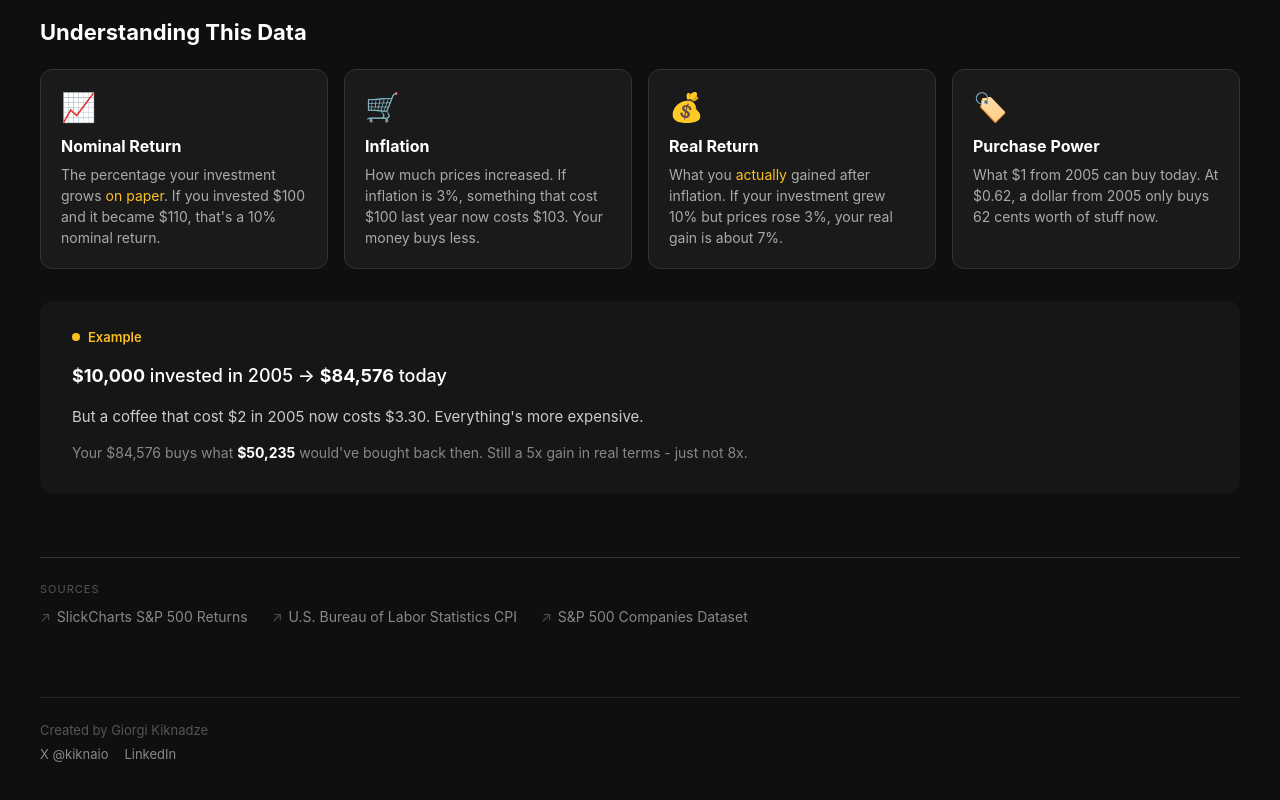
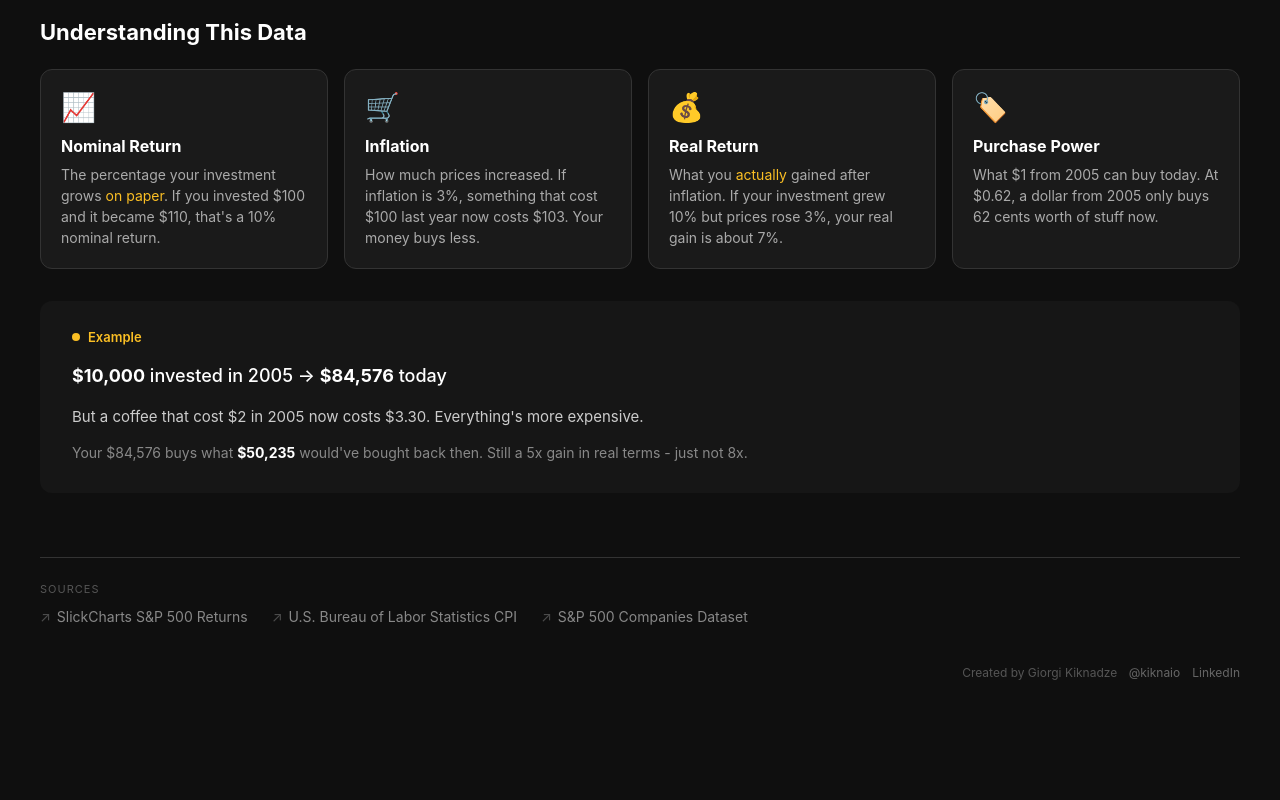
Before and after one commit to kiknaio/sp500-real-returns, a website: page index.html in a window 1280 px wide. Shown: the part 1884-2684 px from the top of the page. After the commit the page ends 2604 px from the top, so only its background shows below. Drawn offline with nearby package versions, Linux system fonts and the light colour scheme; no server answers.

Commit message:
Move footer to bottom right

```diff
--- a/index.html
+++ b/index.html
@@ -440,14 +440,13 @@
             opacity: 0.5;
         }
         .footer {
-            margin-top: 48px;
-            padding-top: 24px;
-            border-top: 1px solid #252525;
-            font-size: 13px;
+            margin-top: 16px;
+            font-size: 12px;
             color: #555;
+            text-align: right;
         }
         .footer a {
-            color: #888;
+            color: #666;
             text-decoration: none;
             transition: color 0.2s;
         }
@@ -455,9 +454,9 @@
             color: #fff;
         }
         .footer-links {
-            display: flex;
-            gap: 16px;
-            margin-top: 8px;
+            display: inline-flex;
+            gap: 12px;
+            margin-left: 8px;
         }
         .tooltip {
             position: relative;
@@ -883,11 +882,11 @@
             </div>
 
             <div class="footer">
-                <span>Created by Giorgi Kiknadze</span>
-                <div class="footer-links">
-                    <a href="https://x.com/kiknaio" target="_blank">X @kiknaio</a>
+                Created by Giorgi Kiknadze
+                <span class="footer-links">
+                    <a href="https://x.com/kiknaio" target="_blank">@kiknaio</a>
                     <a href="https://www.linkedin.com/in/giorgikiknadze/" target="_blank">LinkedIn</a>
-                </div>
+                </span>
             </div>
         </div>
     </div>
```
